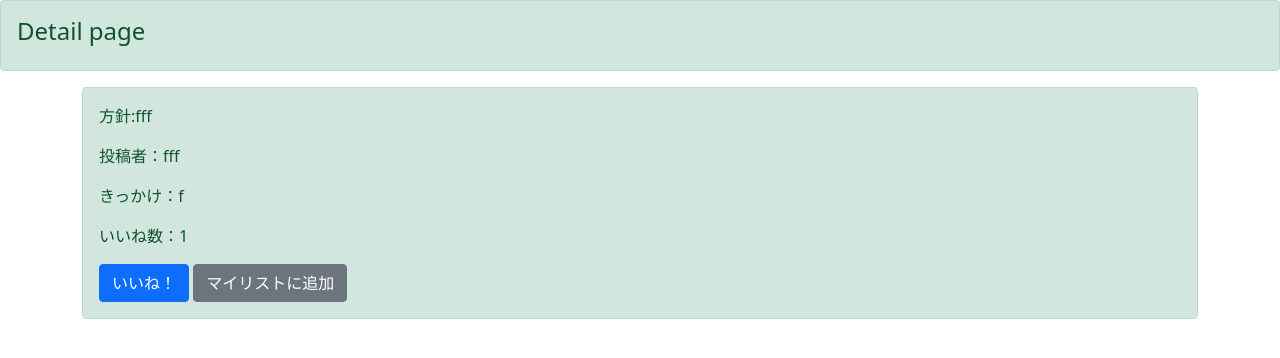
After one commit to StudiousThinker/RaseChild_SNS, a Django app: page /detail/1 in a window 1280 px wide. The commit adds this page. Shown: the top 358 px of the page. Run offline with Django 3.2, Linux system fonts and the light colour scheme; data comes from the database, SQL or seed files in the repository; both versions use the stored data as it was after the commit.

Commit message:
making detailview

```diff
--- a/boardapp/urls.py
+++ b/boardapp/urls.py
@@ -1,9 +1,10 @@
 from django.urls import path
-from .views import signupfunc, loginfunc, listfunc, logoutfunc
+from .views import signupfunc, loginfunc, listfunc, logoutfunc, detailfunc
 
 urlpatterns = [
     path('signup/', signupfunc, name='signup'),
     path('login/', loginfunc, name='login'),
     path('list/', listfunc, name='list'),
     path('logout/', logoutfunc, name='logout'),
+    path('detail/<int:pk>', detailfunc, name='detail'),
 ]
--- a/boardapp/views.py
+++ b/boardapp/views.py
@@ -1,4 +1,4 @@
-from django.shortcuts import redirect, render
+from django.shortcuts import get_object_or_404, redirect, render
 from django.contrib.auth.models import User
 from django.contrib.auth import authenticate, login, logout
 from django.db import IntegrityError
@@ -49,3 +49,8 @@ def logoutfunc(request):
 
     logout(request)
     return redirect('login')
+
+
+def detailfunc(request, pk):
+    object = get_object_or_404(BoadModel, pk=pk)
+    return render(request, 'detail.html',{'object':object})
--- /dev/null
+++ b/templates/detail.html
@@ -0,0 +1,22 @@
+{% extends 'base.html' %}
+
+{% block header %}
+<div class="alert alert-success" role="alert">
+    <h4 class="alert-heading">Detail page</h4>
+</div>
+{% endblock header %}
+
+{% block content %}
+
+<div class='container'>
+        <div class="alert alert-success" role="alert">
+            <p>方針:{{ object.title }}</p>
+            <p>投稿者：{{ object.contributor }}</p>
+            <p>きっかけ：{{ object.content }}</p>
+            <p>いいね数：{{ object.good }}</p>
+            <a class="btn btn-primary" role="button" aria-disabled="true">いいね！</a>
+            <a class="btn btn-secondary" role="button" aria-disabled="true">マイリストに追加</a>
+        </div>
+</div>
+
+{% endblock content %}
--- a/templates/list.html
+++ b/templates/list.html
@@ -14,10 +14,10 @@
 <div class='container'>
     {% for item in object_list %}
         <div class="alert alert-success" role="alert">
-            <p>タイトル:{{ item.title }}</p>
+            <p>方針:<a href="{% url 'detail' item.pk %}">{{ item.title }}</a></p>
             <p>投稿者：{{ item.contributor }}</p>
-            <a class="btn btn-primary" role="button" aria-disabled="true">Primary link</a>
-            <a class="btn btn-secondary" role="button" aria-disabled="true">Link</a>
+            <p>いいね数：{{ item.good }}</p>
+            <a class="btn btn-primary" role="button" aria-disabled="true">いいね！</a>
         </div>
     {% endfor %}
     <a href="{% url 'logout' %}" role="button">Logout</a>
```
Also changed, not shown: db.sqlite3.
